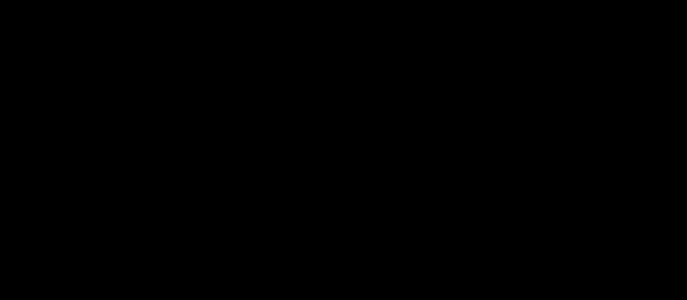
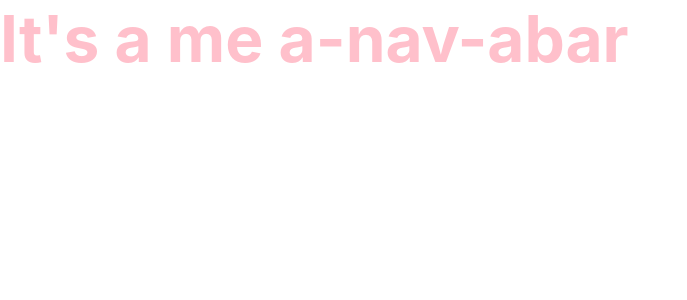
Before and after one commit to emorain3/Mock-Shopping-Website, a React (Create React App) app in the folder client/: page /america in a window 1280 px wide. Shown: the top 300 px of the page, without its empty margins (0-687 px from the left). Built offline with nearby package versions, Linux system fonts and the light colour scheme.

Commit message:
Connected to shopping homepage now

```diff
--- a/client/src/App.js
+++ b/client/src/App.js
@@ -1,27 +1,27 @@
 import React, { Component } from 'react';
-import { BrowserRouter as Router, Route } from 'react-router-dom'
+import { BrowserRouter as Router, Route, Switch } from 'react-router-dom'
 import './App.css';
-import LocationsContainer from './components/LocationsContainer';
 import styled from 'styled-components';
+
+import LocationImagesContainer from './components/LocationImagesContainer';
+import HomePage from './components/HomePage'
 
 
 
-let LandingPage = styled.div`
-    background-color: black;
-    text-align: center;
-    margin: 0;
-    height: 110vh;
-`
 
 
 class App extends Component {
   render() {
     return (
-      <LandingPage>
+      <div>
         <Router>
-          <Route exact path="/" component={LocationsContainer} />
+          <Switch>
+            <Route exact path="/" component={LocationImagesContainer} />
+            <Route exact path="/america" component={HomePage} />
+          </Switch>
+
         </Router>
-      </LandingPage>
+      </div>
     );
   }
 }
--- a/client/src/components/DiagonalImage.js
+++ b/client/src/components/DiagonalImage.js
@@ -13,7 +13,7 @@ let locationImageTransition = (distance) => keyframes`
         margin-left: ${distance + 'vw'};
         opacity: .8;
     }
-    `
+`
 
 ////////////// STYLING
 let LocationLinkContainer = styled.div`
--- /dev/null
+++ b/client/src/components/HomePage.js
@@ -0,0 +1,20 @@
+import React, { Component } from 'react';
+import styled from 'styled-components';
+
+import NavBar from './NavBar'
+
+let HomePageContainer = styled.div`
+    bacgound-color: ivory;
+`
+
+class HomePage extends Component {
+    render() {
+        return (
+            <HomePageContainer>
+                <NavBar/>
+            </HomePageContainer>
+        );
+    }
+}
+
+export default HomePage;
--- a/client/src/components/LocationsContainer.js
+++ b/client/src/components/LocationImagesContainer.js
@@ -1,12 +1,19 @@
 import React, { Component } from 'react';
 import DiagonalImage from './DiagonalImage'
-import { BrowserRouter as Link } from "react-router-dom";
+import {Link } from "react-router-dom";
 
 import asian_location from '../images/asian_location.jpeg';
 import american_location from '../images/america_location.jpeg';
 import brazil_location from '../images/brazil_location.jpg';
 import styled from 'styled-components';
 
+
+let LandingPage = styled.div`
+    background-color: black;
+    text-align: center;
+    margin: 0;
+    height: 110vh;
+`
 
 let ImageContainer = styled.div`
     // border: solid salmon 20px;
@@ -16,30 +23,29 @@ let ImageContainer = styled.div`
     height: 96vh;
     margin-left: 0vw;
     margin-right: 0vw;
-
 `
 
-class LocationsContainer extends Component {
+class LocationImagesContainer extends Component {
     render() {
         // const AmericanLocationComponent = () => <Link exact to="/america" > <DiagonalImage distance={-30} locationName="American" image={american_location}/> </Link>
         return (
-            <div>
+            <LandingPage>
                 <ImageContainer>
                     {/* <Link render={AmericanLocationComponent}/> */}
                     <Link to={"/america"} >
-                        <DiagonalImage distance={-30} locationName="American" image={american_location}/>
+                        <DiagonalImage distance={-45} locationName="American" image={american_location}/>
                     </Link>
 
                     <Link to={"/brazil"}>
-                        <DiagonalImage distance={0} locationName="Brazil" image={brazil_location}/>
+                        <DiagonalImage distance={-15} locationName="Brazil" image={brazil_location}/>
                     </Link>
 
                     <Link to={"/korea"} >
-                        <DiagonalImage distance={30} locationName="Korean" image={asian_location}/>
+                        <DiagonalImage distance={15} locationName="Korean" image={asian_location}/>
                     </Link>
 
                 </ImageContainer>
-            </div>
+            </LandingPage>
         );
     }
 }
@@ -47,4 +53,4 @@ class LocationsContainer extends Component {
 
 
 
-export default LocationsContainer;
+export default LocationImagesContainer;
--- /dev/null
+++ b/client/src/components/NavBar.js
@@ -0,0 +1,21 @@
+import React, { Component } from 'react';
+import styled from 'styled-components';
+
+let Heading = styled.h1`
+    color: pink;
+    font-size: 4rem;
+    margin: 0 auto;
+`
+
+
+class NavBar extends Component {
+    render() {
+        return (
+            <div>
+                <Heading> It's a me a-nav-abar </Heading>
+            </div>
+        );
+    }
+}
+
+export default NavBar;
```
